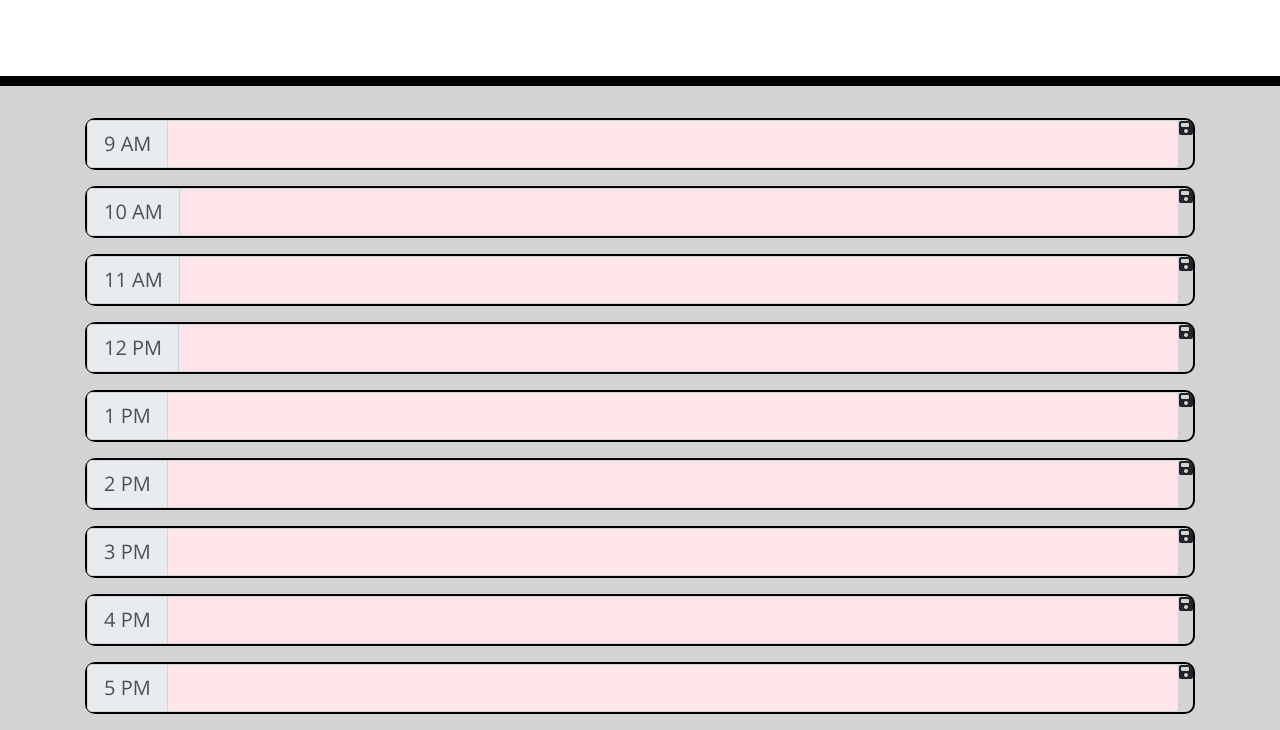
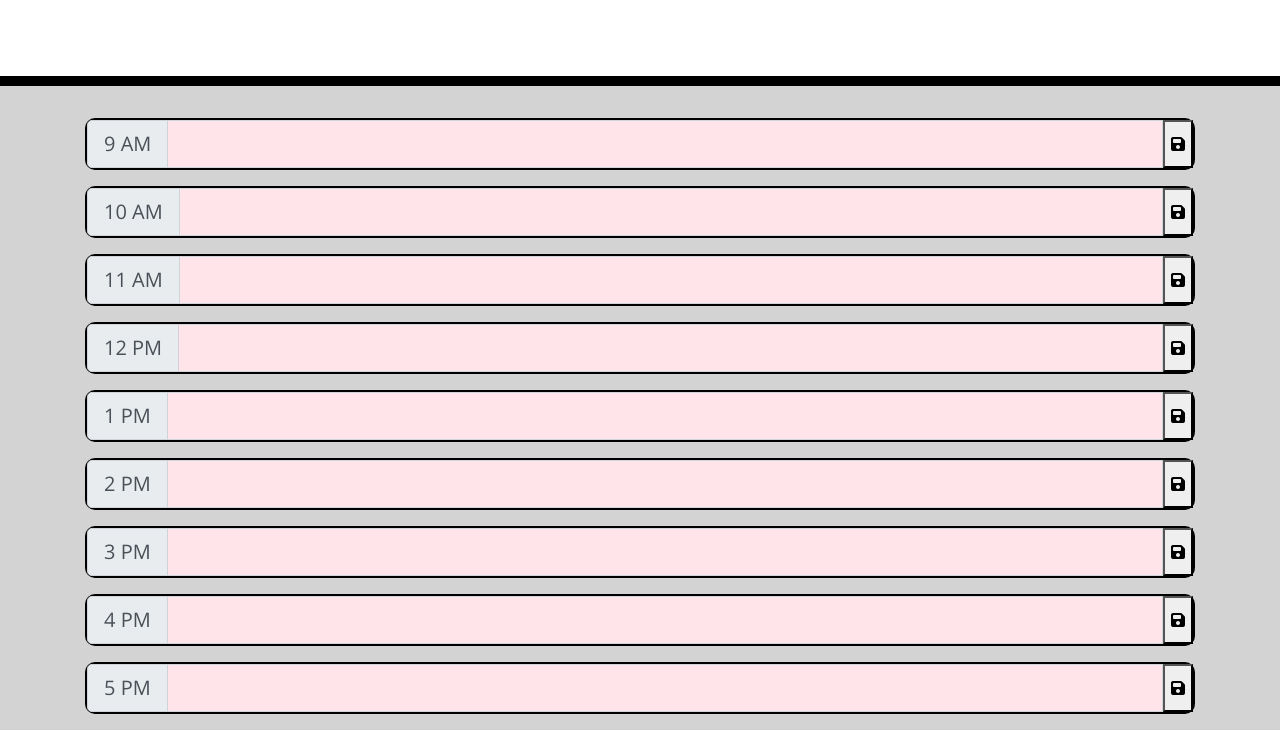
Before and after one commit to Saritapeter123/SchedulerApp, a plain HTML site: page index.html in a window 1280 px wide. Shown: the part 182-912 px from the top of the page. Drawn offline with nearby package versions, Linux system fonts and the light colour scheme.

Commit message:
Add files via upload

```diff
--- a/index.html
+++ b/index.html
@@ -36,7 +36,7 @@
           <span class="input-group-text" id="inputGroup-sizing-lg">9 AM</span>
         </div>
         <input type="text" class="form-control" aria-label="9 AM" aria-describedby="inputGroup-sizing-sm">
-        <i class="fas fa-save"></i>
+        <button class="fas fa-save"></i>
       </div>
       <br>
       <!--10 AM-->
@@ -45,7 +45,7 @@
           <span class="input-group-text" id="inputGroup-sizing-lg">10 AM</span>
         </div>
         <input type="text" class="form-control" aria-label="10 AM" aria-describedby="inputGroup-sizing-sm">
-        <i class="fas fa-save"></i>
+        <button class="fas fa-save"></i>
       </div>
       <br>
       <!--11 AM-->
@@ -54,7 +54,7 @@
           <span class="input-group-text" id="inputGroup-sizing-lg">11 AM</span>
         </div>
         <input type="text" class="form-control" aria-label="11 AM" aria-describedby="inputGroup-sizing-sm">
-        <i class="fas fa-save"></i>
+        <button class="fas fa-save"></i>
       </div>
       <br>
       <!--12 PM-->
@@ -63,7 +63,7 @@
           <span class="input-group-text" id="inputGroup-sizing-lg">12 PM</span>
         </div>
         <input type="text" class="form-control" aria-label="12 PM" aria-describedby="inputGroup-sizing-sm">
-        <i class="fas fa-save"></i>
+        <button class="fas fa-save"></i>
       </div>
       <br>
       <!--1 PM-->
@@ -72,7 +72,7 @@
           <span class="input-group-text" id="inputGroup-sizing-lg">1 PM</span>
         </div>
         <input type="text" class="form-control" aria-label="1 PM" aria-describedby="inputGroup-sizing-sm">
-        <i class="fas fa-save"></i>
+        <button class="fas fa-save"></i>
       </div>
       <br>
       <!--2 PM-->
@@ -81,7 +81,7 @@
           <span class="input-group-text" id="inputGroup-sizing-lg">2 PM</span>
         </div>
         <input type="text" class="form-control" aria-label="2 PM" aria-describedby="inputGroup-sizing-sm">
-        <i class="fas fa-save"></i>
+        <button class="fas fa-save"></i>
       </div>
       <br>
       <!--3 PM-->
@@ -90,7 +90,7 @@
           <span class="input-group-text" id="inputGroup-sizing-lg">3 PM</span>
         </div>
         <input type="text" class="form-control" aria-label="3 PM" aria-describedby="inputGroup-sizing-sm">
-        <i class="fas fa-save"></i>
+        <button class="fas fa-save"></i>
       </div>
       <br>
       <!--4 PM-->
@@ -99,7 +99,7 @@
           <span class="input-group-text" id="inputGroup-sizing-lg">4 PM</span>
         </div>
         <input type="text" class="form-control" aria-label="4 PM" aria-describedby="inputGroup-sizing-sm">
-        <i class="fas fa-save"></i>
+        <button class="fas fa-save"></i>
       </div>
       <br>
       <!--5 PM-->
@@ -108,7 +108,7 @@
           <span class="input-group-text" id="inputGroup-sizing-lg">5 PM</span>
         </div>
         <input type="text" class="form-control" aria-label="5 PM" aria-describedby="inputGroup-sizing-sm">
-        <i class="fas fa-save"></i>
+        <button class="fas fa-save"></i>
       </div>
       <br>
 
```
